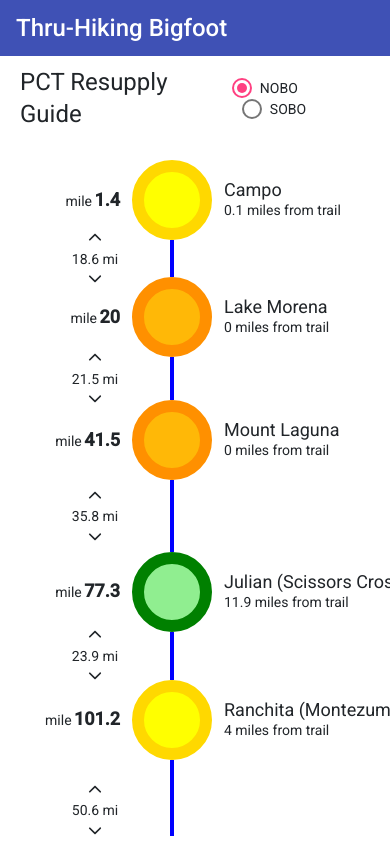
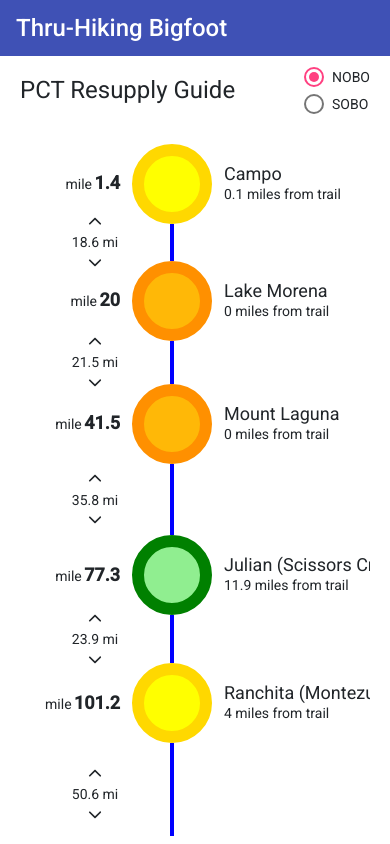
Before and after one commit to NicolasDontigny/thru-hiking-bigfoot, an Angular app: page / in a window 390 px wide. Built offline with nearby package versions, Linux system fonts and the light colour scheme.

Commit message:
Radio buttons responsive and fixed container overflow x

```diff
--- a/src/app/pages/home/home.component.html
+++ b/src/app/pages/home/home.component.html
@@ -4,13 +4,14 @@
       PCT Resupply Guide
     </h1>
     <mat-radio-group
+      class="direction-radio-group"
       aria-label="Select direction"
       [(ngModel)]="nobo"
     >
       <mat-radio-button [value]="true">NOBO</mat-radio-button>
       <mat-radio-button
         [value]="false"
-        class="ms-3"
+        class="sobo-button"
       >SOBO</mat-radio-button>
     </mat-radio-group>
   </div>
--- a/src/app/pages/home/home.component.less
+++ b/src/app/pages/home/home.component.less
@@ -7,3 +7,28 @@
   align-items: center;
   justify-content: space-between;
 }
+
+.direction-radio-group {
+  display: flex;
+  flex-direction: column;
+}
+
+.sobo-button {
+  margin-top: 0.5rem;
+}
+
+#home-timeline-container {
+  overflow: auto;
+}
+
+@media (min-width: 450px) {
+  .direction-radio-group {
+    flex-direction: row;
+    align-items: center;
+  }
+
+  .sobo-button {
+    margin-left: 1rem;
+    margin-top: 0;
+  }
+}
```
